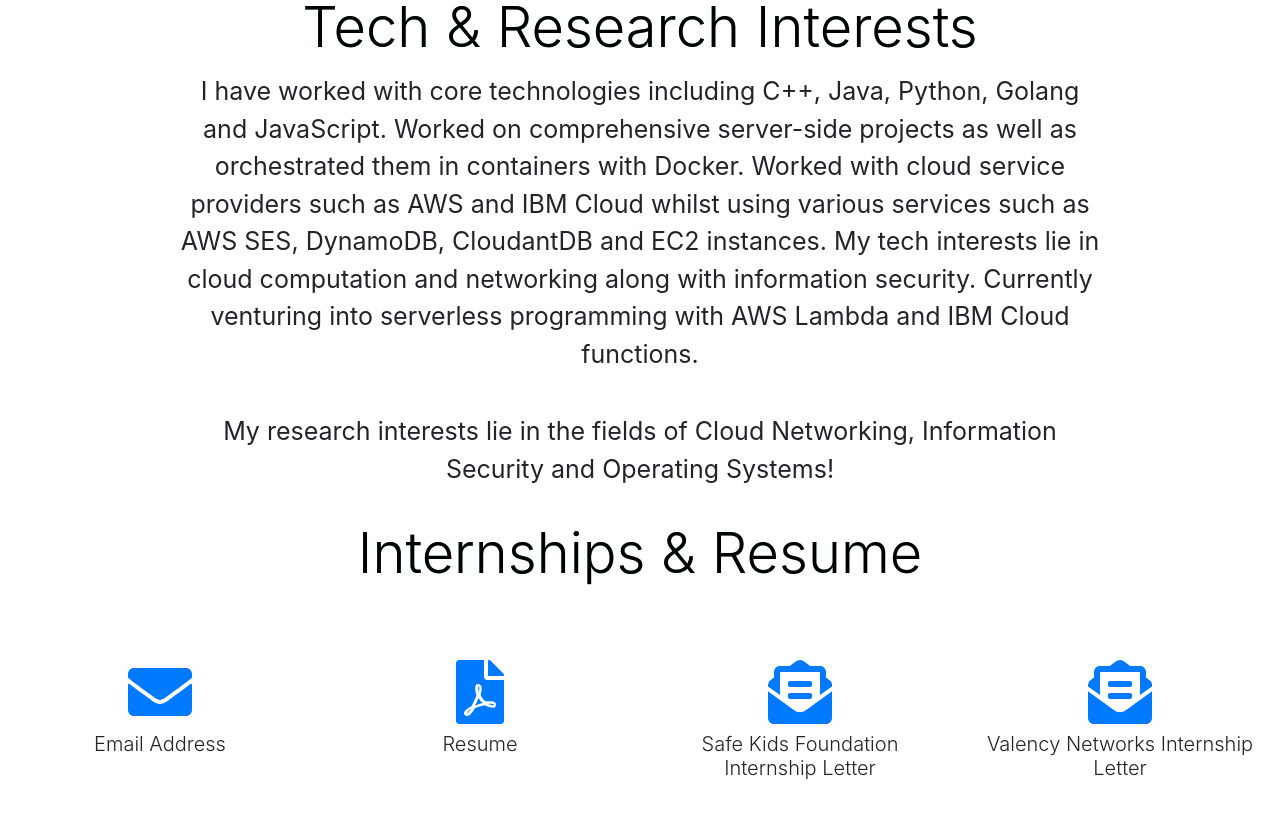
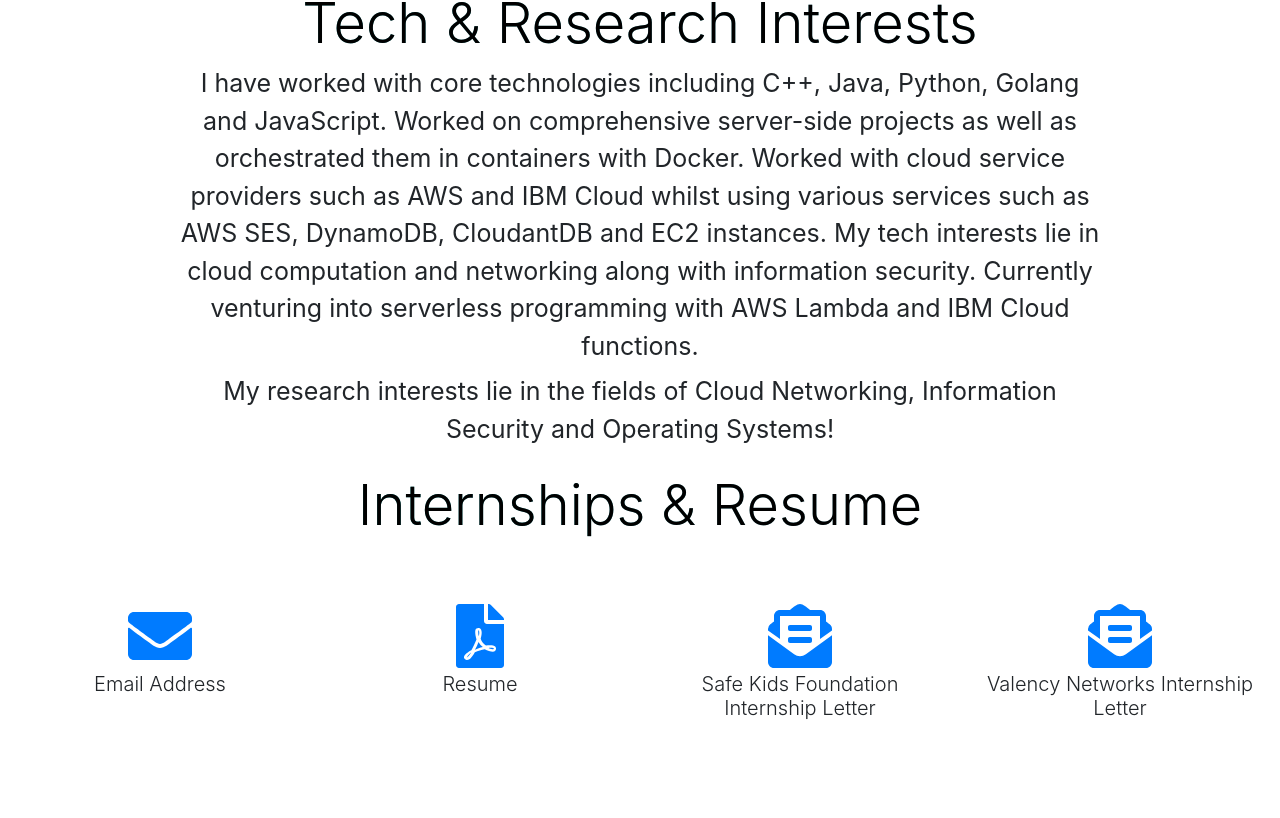
Before and after one commit to swadhinroutray/portfolio, a React (Create React App) app: page /about in a window 1280 px wide. Shown: the part 388-1206 px from the top of the page. Built offline with nearby package versions, Linux system fonts and the light colour scheme.

Commit message:
Css is sometimes annoying :)

```diff
--- a/src/Pages/AboutPage.tsx
+++ b/src/Pages/AboutPage.tsx
@@ -50,11 +50,10 @@
           <Row className="justify-content-center  text-center py-2">
             {tech && (
               <div>
-                <h4 className="display-4 projects-header font-weight-medium py-1">
+                <h4 className="display-4 projects-header font-weight-medium">
                   Tech & Research Interests
                 </h4>
                 <p className=" tech-wrapper font-weight-normal p-6">{tech}</p>
-                <br />
                 <p className=" tech-wrapper font-weight-normal p-6">
                   {research}
                 </p>
@@ -63,7 +62,7 @@
           </Row>
           {/* <hr /> */}
           <Row className="justify-content-center text-center py-2">
-            <h3 className="display-4 projects-header font-weight-medium py-2">
+            <h3 className="display-4 projects-header font-weight-medium ">
               Internships & Resume
             </h3>
           </Row>
@@ -73,7 +72,7 @@
                 {" "}
                 <FontAwesomeIcon className="" icon={faEnvelope} size="4x" />
               </a>
-              <h3 className="lead text-center py-2">Email Address</h3>
+              <h3 className="lead text-center py-1">Email Address</h3>
             </Col>
             <Col className="text-center">
               <a
@@ -83,7 +82,7 @@
                 {" "}
                 <FontAwesomeIcon className="" icon={faFilePdf} size="4x" />
               </a>
-              <h3 className="lead font-weight-light py-2">Resume</h3>
+              <h3 className="lead font-weight-light py-1">Resume</h3>
             </Col>
             <Col className="text-center">
               <a
@@ -97,7 +96,7 @@
                   size="4x"
                 />
               </a>
-              <h3 className="lead py-2">
+              <h3 className="lead py-1">
                 Safe Kids Foundation Internship Letter
               </h3>
             </Col>
@@ -113,7 +112,7 @@
                   size="4x"
                 />
               </a>
-              <h3 className="lead py-2">Valency Networks Internship Letter</h3>
+              <h3 className="lead py-1">Valency Networks Internship Letter</h3>
             </Col>
           </Row>
           {/* <hr />
@@ -125,7 +124,6 @@
           </Row> */}
         </Container>
       </Jumbotron>
-      {/* <SkillSetComponent /> */}
     </div>
   );
 };
--- a/src/Pages/SkillsPage.tsx
+++ b/src/Pages/SkillsPage.tsx
@@ -20,8 +20,8 @@
     <div>
       <Jumbotron className="bg-transparent jumbotron-fluid p-0">
         <Container fluid={true} className="justify-content-center">
-          <Row className="justify-content-center text-center py-">
-          <h3 className="display-3 projects-header font-weight-medium py-1">
+          <Row className="justify-content-center text-center">
+          <h3 className="display-4 projects-header font-weight-bold py-1">
               My Tech Skill Set
             </h3>
             <SkillSetComponent />
--- a/src/index.css
+++ b/src/index.css
@@ -135,12 +135,12 @@
 }
 .skill-card{
   overflow-wrap: break-word;
-  width: 280px;
+  width: 270px;
   height: auto;
   border-radius: 10px;
   /* padding: auto; */
   /* box-shadow: 0px 0px 3px 1px #ccc; */
-  margin:0.45vh;
+  margin:0.35vh;
 }
 .skill-card-image {
   border-radius: 10px;
```
Also changed, not shown: src/Pages/AppRouter.tsx (deleted, +0 -23 lines).
